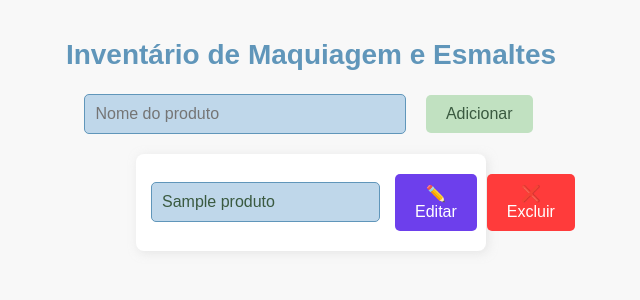
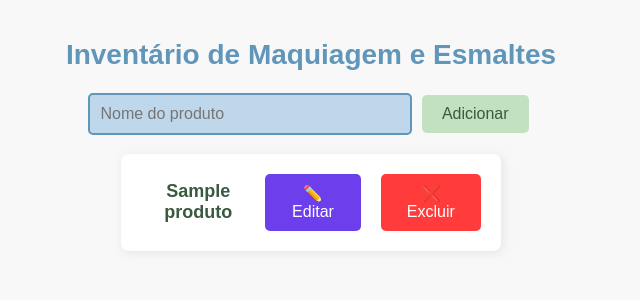
Before and after one commit to tata2005/mari3, a Flask app: page / in a window 1280 px wide. Shown: the top 300 px of the page, without its empty margins (329-969 px from the left). Run offline with Flask 3, Linux system fonts and the light colour scheme; tables that the repository leaves empty hold one stand-in row (values such as "Sample post").

Commit message:
Update index.html

```diff
--- a/templates/index.html
+++ b/templates/index.html
@@ -54,7 +54,7 @@
     background: white;
     padding: 15px;
     margin: 10px auto;
-            width: 320px;
+    width: 350px;
     border-radius: 8px;
     box-shadow: 2px 2px 10px rgba(211, 211, 211, 0.5);
     display: flex;
@@ -62,12 +62,16 @@
     align-items: center;
 }
 
-        input[type="text"] {
+.item-texto {
     flex-grow: 1;
-            margin-right: 10px;
-            background-color: #BFD7EA;
-            border: 1px solid #6096BA;
+    font-size: 18px;
+    font-weight: bold;
     color: #3A5A40;
+}
+
+.botoes {
+    display: flex;
+    gap: 10px; /* Espaçamento entre os botões */
 }
 
 .botao-editar {
@@ -77,6 +81,15 @@
 
 .botao-editar:hover {
     background-color: #5430b3;
+}
+
+.botao-salvar {
+    background-color: #ffcc00;
+    color: #3A5A40;
+}
+
+.botao-salvar:hover {
+    background-color: #e6b800;
 }
 
 .botao-excluir {
@@ -120,39 +133,43 @@ function listarItens() {
         .then(response => response.json())
         .then(produtos => {
             var lista = document.getElementById("lista");
-            lista.innerHTML = ""; // Limpa a lista antes de adicionar os novos elementos
+            lista.innerHTML = "";
 
             produtos.forEach(produto => {
                 var li = document.createElement("li");
+
+                // Criar área de texto
+                var itemTexto = document.createElement("span");
+                itemTexto.classList.add("item-texto");
+                itemTexto.innerText = produto.nome;
 
                 var inputEditar = document.createElement("input");
                 inputEditar.type = "text";
                 inputEditar.value = produto.nome;
                 inputEditar.id = "edit-" + produto.id;
-                inputEditar.disabled = true; // Campo começa desativado
+                inputEditar.style.display = "none"; // Oculta o campo de edição
+
+                // Criar bloco de botões
+                var botoes = document.createElement("div");
+                botoes.classList.add("botoes");
 
                 var botaoEditar = document.createElement("button");
                 botaoEditar.innerText = "✏️ Editar";
                 botaoEditar.classList.add("botao-editar");
                 botaoEditar.onclick = function() {
-                    inputEditar.disabled = false; // Habilita edição ao clicar no botão
-                    inputEditar.focus(); // Dá foco no campo de edição
+                    inputEditar.style.display = "inline";
+                    inputEditar.focus();
+                    botaoSalvar.style.display = "inline";
                 };
 
                 var botaoSalvar = document.createElement("button");
                 botaoSalvar.innerText = "💾 Salvar";
                 botaoSalvar.classList.add("botao-salvar");
-                botaoSalvar.style.display = "none"; // Oculta o botão de salvar até que seja necessário
+                botaoSalvar.style.display = "none"; // Oculta até ativado
                 botaoSalvar.onclick = function() {
                     editarItem(produto.id, inputEditar.value);
-                    inputEditar.disabled = true; // Bloqueia o campo novamente após salvar
-                    botaoSalvar.style.display = "none"; // Esconde o botão de salvar
-                };
-
-                botaoEditar.onclick = function() {
-                    inputEditar.disabled = false;
-                    inputEditar.focus();
-                    botaoSalvar.style.display = "inline"; // Exibe o botão de salvar
+                    inputEditar.style.display = "none"; // Oculta campo após salvar
+                    botaoSalvar.style.display = "none"; // Esconde botão salvar
                 };
 
                 var botaoExcluir = document.createElement("button");
@@ -162,10 +179,16 @@ function listarItens() {
                     excluirItem(produto.id);
                 };
 
+                // Adicionar botões ao bloco de botões
+                botoes.appendChild(botaoEditar);
+                botoes.appendChild(botaoSalvar);
+                botoes.appendChild(botaoExcluir);
+
+                // Montar estrutura dentro do <li>
+                li.appendChild(itemTexto);
                 li.appendChild(inputEditar);
-                li.appendChild(botaoEditar);
-                li.appendChild(botaoSalvar);
-                li.appendChild(botaoExcluir);
+                li.appendChild(botoes);
+
                 lista.appendChild(li);
             });
         });
```
Lines whose indentation alone changed are shown as unchanged.
